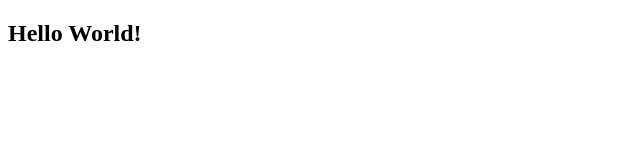
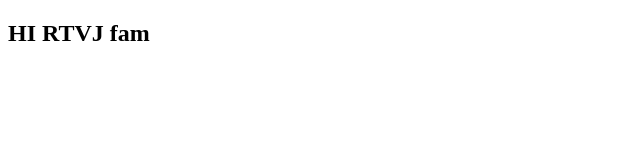
Before and after one commit to Ramya-ui513/rtvj-networking, a plain HTML site: page app/index.html in a window 1280 px wide. Shown: the full height of the page, 0-640 px from the left. Drawn offline with Linux system fonts and the light colour scheme.

```diff
--- a/app/index.html
+++ b/app/index.html
@@ -7,7 +7,7 @@
 </head>
 <body>
     <h2>
-        Hello World!
+        HI RTVJ fam
     </h2>
 
 </body>
```
Also changed, not shown: 10 other files.
